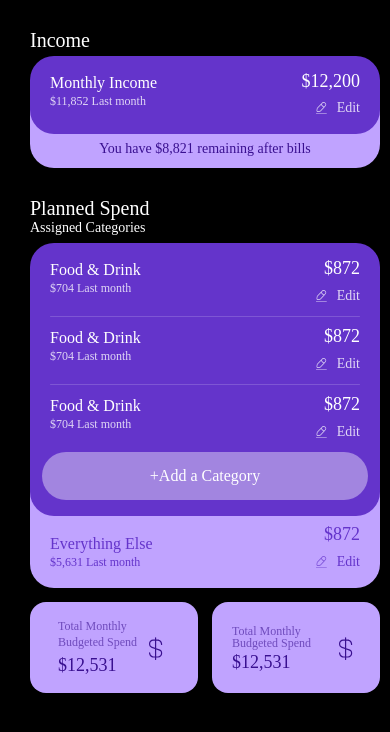
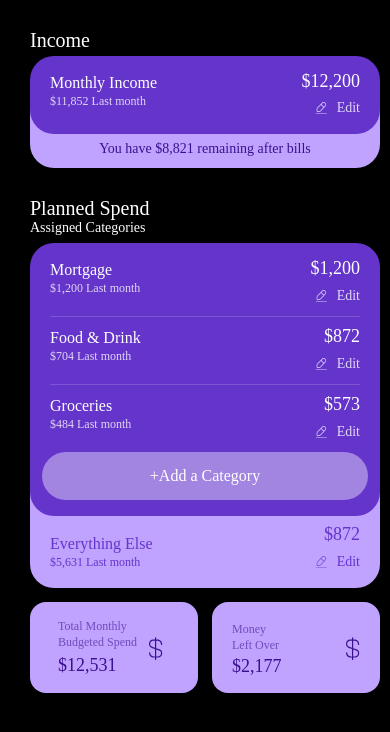
Before and after one commit to Vladzlaf/icons-component, a React Native app: screen / in a window 390 px wide. Shown: the top 732 px of the page. Built offline with nearby package versions, Linux system fonts and the light colour scheme.

Commit message:
added full planned component

```diff
--- a/src/app/planned/planned-compnent.tsx
+++ b/src/app/planned/planned-compnent.tsx
@@ -40,7 +40,7 @@ const PlannedComponent = () => {
                   lineHeight: 21,
                   textAlign: 'left',
                 }}>
-                Food & Drink
+                Mortgage
               </Text>
               <Text
                 t4
@@ -50,7 +50,7 @@ const PlannedComponent = () => {
                   fontStyle: 'normal',
                   lineHeight: 16,
                 }}>
-                $704 Last month
+                $1,200 Last month
               </Text>
             </View>
             <View>
@@ -63,7 +63,7 @@ const PlannedComponent = () => {
                   lineHeight: 19,
                   textAlign: 'right',
                 }}>
-                $872
+                $1,200
               </Text>
               <View
                 style={{
@@ -180,7 +180,7 @@ const PlannedComponent = () => {
                   lineHeight: 21,
                   textAlign: 'left',
                 }}>
-                Food & Drink
+                Groceries
               </Text>
               <Text
                 t4
@@ -190,7 +190,7 @@ const PlannedComponent = () => {
                   fontStyle: 'normal',
                   lineHeight: 16,
                 }}>
-                $704 Last month
+                $484 Last month
               </Text>
             </View>
             <View>
@@ -203,7 +203,7 @@ const PlannedComponent = () => {
                   lineHeight: 19,
                   textAlign: 'right',
                 }}>
-                $872
+                $573
               </Text>
               <View
                 style={{
@@ -381,7 +381,7 @@ const PlannedComponent = () => {
             borderRadius: 16,
             backgroundColor: '#C0A3FF',
             paddingTop: 16,
-            paddingRight: 23,
+            paddingRight: 16,
             paddingBottom: 16,
             paddingLeft: 20,
           }}>
@@ -392,10 +392,10 @@ const PlannedComponent = () => {
                 opacity: 0.6,
                 fontSize: 12,
                 fontStyle: 'normal',
-                lineHeight: 12,
+                lineHeight: 16,
                 color: '#391090',
               }}>
-              Total Monthly
+              Money
             </Text>
             <Text
               t5
@@ -403,10 +403,10 @@ const PlannedComponent = () => {
                 opacity: 0.6,
                 fontSize: 12,
                 fontStyle: 'normal',
-                lineHeight: 12,
+                lineHeight: 16,
                 color: '#391090',
               }}>
-              Budgeted Spend
+              Left Over
             </Text>
             <Text
               h6
@@ -417,7 +417,7 @@ const PlannedComponent = () => {
                 textAlign: 'left',
                 marginTop: 4,
               }}>
-              $12,531
+              $2,177
             </Text>
           </View>
           <DollarBlueIcon />
```
